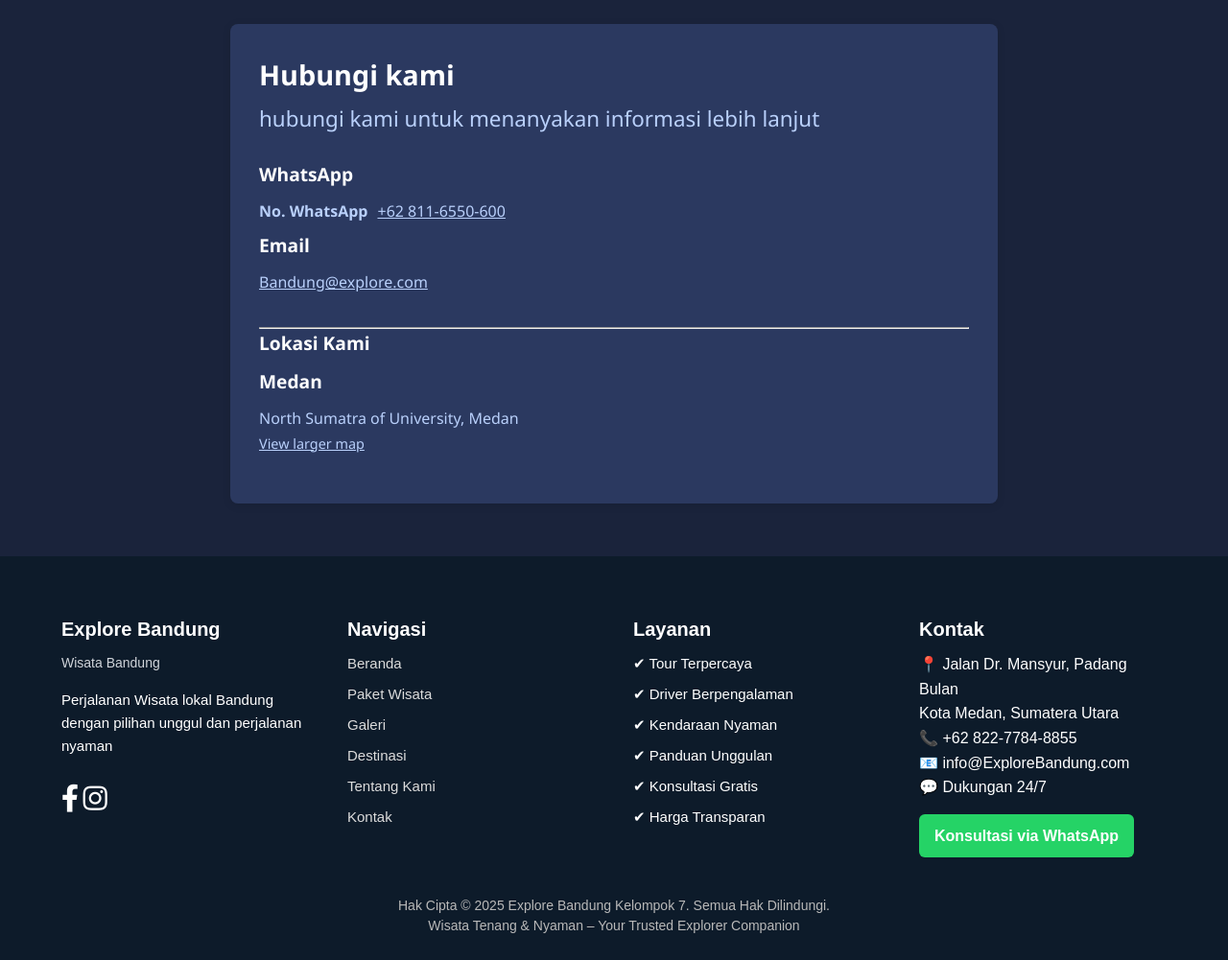
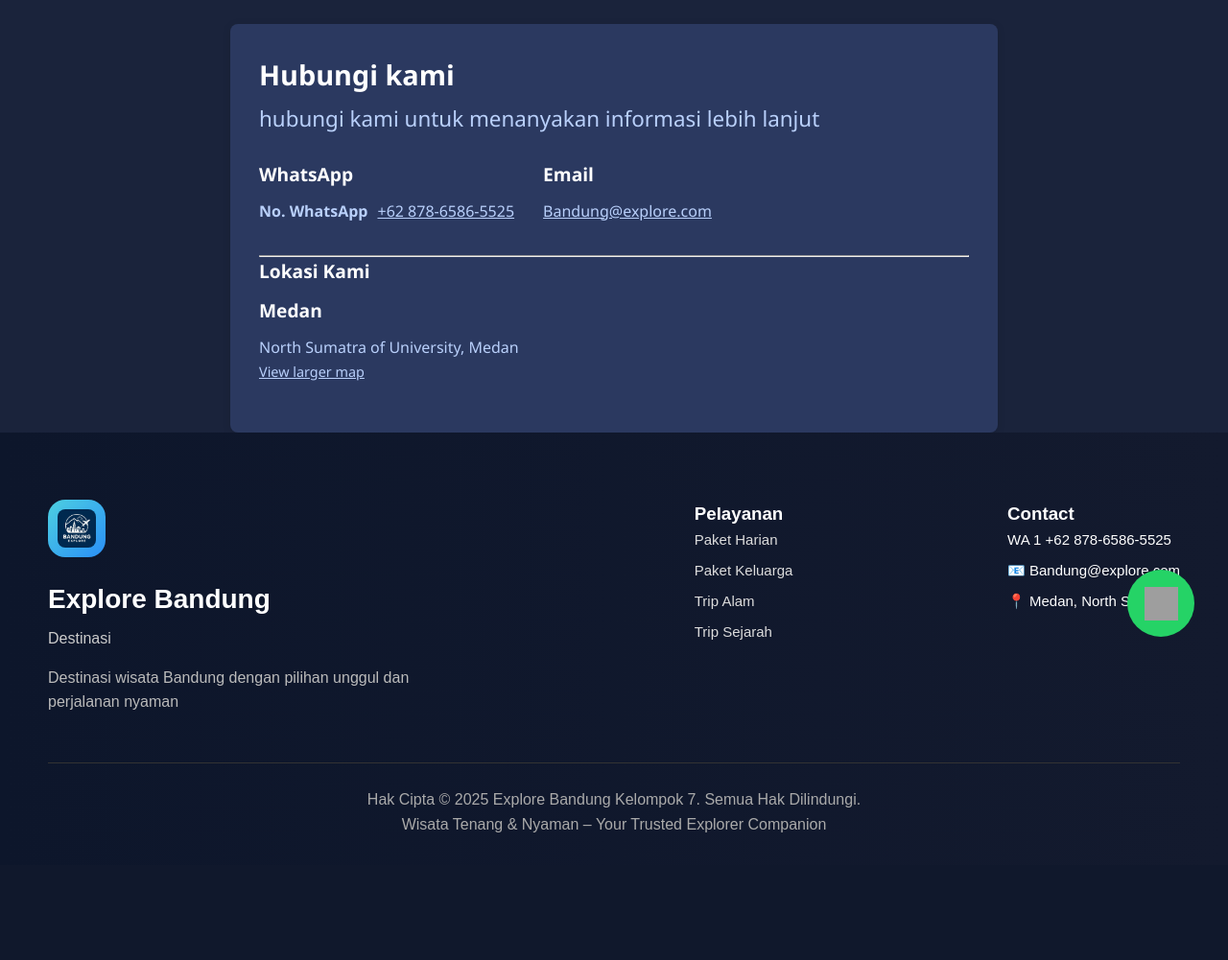
Before and after one commit to nofallcr/TUBESBANDUNG, a PHP site: page /hubungi.php in a window 1280 px wide. Shown: the part 101-1102 px from the top of the page at 96% size. After the commit the page ends 969 px from the top, so only its background shows below. Run offline with PHP 8.4, Linux system fonts and the light colour scheme; grey boxes are pictures that could not be loaded.

Commit message:
Memperbaiki beberapa file

```diff
--- a/Destinasi.php
+++ b/Destinasi.php
@@ -219,9 +219,7 @@
         </section>
 
     </main>
-<script src="Destinasi.js"></script>
 
-</body>
 <footer class="footer">
     <div class="footer-container">
 
@@ -284,4 +282,6 @@
         <p>Wisata Tenang & Nyaman – Your Trusted Explorer Companion</p>
     </div>
 </footer>
+<script src="Destinasi.js"></script>
+</body>
 </html>
--- a/hubungi.css
+++ b/hubungi.css
@@ -100,38 +100,48 @@ header h3 {
 }
 
 .footer {
-    background: #0D1B2A;
+    background: linear-gradient(90deg, #0d162b, #131a2e);;
     color: #fff;
-    padding: 60px 0 25px;
-    margin-top: 55px;
+    padding: 70px 50px 30px;
     font-family: Arial, sans-serif;
 }
 
 .footer-container {
-    width: 90%;
-    max-width: 1300px;
+    display: flex;
+    justify-content: space-between;
+    flex-wrap: wrap;
+    max-width: 1200px;
     margin: auto;
-    display: grid;
-    grid-template-columns: repeat(auto-fit, minmax(230px, 1fr));
     gap: 40px;
 }
 
-.footer-title {
-    font-size: 20px;
-    font-weight: bold;
-    margin-bottom: 8px;
+
+.footer-brand {
+    max-width: 450px;
 }
 
-.footer-sub {
-    font-size: 14px;
-    margin-bottom: 15px;
-    color: #d1d5db;
+.brand-icon img {
+    width: 60px;
+    height: 60px;
+    border-radius: 18px;
+    background: linear-gradient(135deg, #4dd0e1, #2a8ff7);
+    padding: 10px;
 }
 
-.footer-desc {
-    font-size: 15px;
-    line-height: 1.6;
-    margin-bottom: 20px;
+.footer-brand h2 {
+    margin: 15px 0 5px;
+    font-size: 28px;
+    font-weight: 700;
+}
+
+.brand-sub {
+    color: #ccc;
+    margin-bottom: 15px;
+}
+
+.brand-desc {
+    color: #bbb;
+    font-size: 16px;
 }
 
 .footer-col ul {
@@ -153,55 +163,37 @@ header h3 {
     color: #00ffa6;
 }
 
-.social-icons {
-        display: contents;
-        gap: 20px;
-        margin-top: 10px;
-        margin-bottom: 20px;
-        align-items: center;
+.footer-bottom {
+    margin-top: 50px;
+    text-align: center;
+    color: #aaa;
+    border-top: 1px solid #333;
+    padding-top: 25px;
 }
 
-.social-icons a {
-        color: #ffffff;
-        font-size: 1.8rem;
-        transition: color 0.3s ease;
+
+.wa-button {
+    position: fixed;
+    right: 35px;
+    bottom: 35px;
+    width: 70px;
+    height: 70px;
+    background: #25D366;
+    border-radius: 50%;
+    display: flex;
+    justify-content: center;
+    align-items: center;
+    cursor: pointer;
+    transition: 0.3s;
+    z-index: 9999;
+    pointer-events: auto;
 }
 
-.social-icons a:hover {
-        color: #3b82f6;
+.wa-button img {
+    width: 35px;
+    height: 35px;
 }
 
-.wa-btn {
-    display: inline-block;
-    margin-top: 15px;
-    padding: 10px 16px;
-    background: #25D366;
-    color: #fff;
-    text-decoration: none;
-    border-radius: 6px;
-    font-weight: bold;
-    transition: 0.3s;
+.wa-button:hover {
+    transform: scale(1.1);
 }
-
-.wa-btn:hover {
-    background: #1ebf5a;
-}
-
-.footer-bottom {
-    text-align: center;
-    margin-top: 40px;
-    font-size: 14px;
-    color: #b9b9b9;
-    line-height: 1.5;
-}
-
-@media (max-width: 600px) {
-    .footer-container {
-        grid-template-columns: 1fr;
-        text-align: center;
-    }
-
-    .footer-social {
-        justify-content: center;
-    }
-}
--- a/hubungi.js
+++ b/hubungi.js
@@ -1,76 +1,80 @@
-// Menangani pengiriman formulir booking
-document.getElementById('bookingForm').addEventListener('submit', function(e) {
+document.addEventListener("DOMContentLoaded", function () {
+
+
+    const form = document.getElementById('bookingForm');
+
+    if (form) {
+        form.addEventListener('submit', function (e) {
             e.preventDefault();
 
-    // Mengambil nilai dari formulir
-    const fullName = document.getElementById('fullName').value;
-    const travelDate = document.getElementById('travelDate').value;
-    const peopleCount = document.getElementById('peopleCount').value;
-    const pickupLocation = document.getElementById('pickupLocation').value;
-    const package = document.getElementById('package').value;
+            const fullName = getValue('fullName');
+            const travelDate = getValue('travelDate');
+            const peopleCount = getValue('peopleCount');
+            const pickupLocation = getValue('pickupLocation');
+            const packageVal = getValue('package');
 
-    // Validasi sederhana
-    if (!fullName || !travelDate || !peopleCount || !pickupLocation || !package) {
+            if (!fullName || !travelDate || !peopleCount || !pickupLocation || !packageVal) {
                 alert('Harap isi semua field yang diperlukan!');
                 return;
             }
 
-    // Format pesan untuk WhatsApp
-    const message = `Halo Toba Travel, saya ingin melakukan booking dengan detail sebagai berikut:
+            const message = `Halo Toba Travel, saya ingin melakukan booking:
 
 Nama: ${fullName}
 Tanggal Perjalanan: ${formatDate(travelDate)}
 Jumlah Orang: ${peopleCount}
 Lokasi Jemput: ${getLocationText(pickupLocation)}
-Paket: ${getPackageText(package)}
+Paket: ${getPackageText(packageVal)}
 
 Terima kasih.`;
 
-    // Encode pesan untuk URL
             const encodedMessage = encodeURIComponent(message);
 
-    // Membuka WhatsApp dengan pesan yang sudah diformat
-    const whatsappURL = `https://wa.me/6281397606622?text=${encodedMessage}`;
 
-    // Membuka jendela baru untuk WhatsApp
+            const whatsappURL = `https://wa.me/6287865865525?text=${encodedMessage}`;
             window.open(whatsappURL, '_blank');
 
-    // Reset formulir setelah pengiriman
-    this.reset();
+            form.reset();
+        });
+    }
+
+
+    const waBtn = document.getElementById("waBtn");
+    if (waBtn) {
+        waBtn.addEventListener("click", function () {
+            window.open("https://wa.me/6287865865525", "_blank");
+        });
+    }
+
 });
 
-// Fungsi untuk memformat tanggal
+function getValue(id) {
+    const el = document.getElementById(id);
+    return el ? el.value : "";
+}
+
 function formatDate(dateString) {
     const options = { day: 'numeric', month: 'long', year: 'numeric' };
     const date = new Date(dateString);
     return date.toLocaleDateString('id-ID', options);
 }
 
-// Fungsi untuk mendapatkan teks lokasi
-function getLocationText(locationValue) {
-    const locations = {
+function getLocationText(val) {
+    const items = {
         'hotel': 'Hotel',
         'airport': 'Bandara',
         'other': 'Lokasi Lainnya'
     };
-    return locations[locationValue] || locationValue;
+    return items[val] || val;
 }
 
-// Fungsi untuk mendapatkan teks paket
-function getPackageText(packageValue) {
-    const packages = {
+function getPackageText(val) {
+    const items = {
         'city-tour': 'City Tour Medan',
         'lake-toba': 'Danau Toba',
         'bukit-lawang': 'Bukit Lawang',
         'berastagi': 'Berastagi',
         'custom': 'Paket Kustom'
     };
-    return packages[packageValue] || packageValue;
+    return items[val] || val;
 }
-
-// Menambahkan tanggal minimum untuk input tanggal (hari ini)
-document.addEventListener('DOMContentLoaded', function() {
-    const today = new Date();
-    const formattedDate = today.toISOString().split('T')[0];
-    document.getElementById('travelDate').setAttribute('min', formattedDate);
-});
--- a/hubungi.php
+++ b/hubungi.php
@@ -5,9 +5,11 @@
     <meta name="viewport" content="width=device-width, initial-scale=1.0">
     <title>Hubungi Kami - ExploreBandung</title>
     <link rel="stylesheet" href="hubungi.css?v=<?= filemtime(__DIR__ . '/hubungi.css') ?>">
+    <link rel="stylesheet" href="https://cdnjs.cloudflare.com/ajax/libs/font-awesome/5.15.4/css/all.min.css">
 </head>
+<body>
 <?php include 'navbar.php'; ?>
-<body>
+
     <div class="container">
         <header>
             <h1>Hubungi kami</h1>
@@ -15,19 +17,24 @@
         </header>
 
         <section class="contact-info">
+
             <div class="contact-section">
                 <h3>WhatsApp</h3>
                 <div class="contact-item">
                     <span>No. WhatsApp</span>
-                    <a href="https://wa.me/628116550600" target="_blank"><u>+62 811-6550-600</u></a>
+                    <a href="https://wa.me/6287865865525" target="_blank">
+                        <u>+62 878-6586-5525</u>
+                    </a>
+                </div>
             </div>
 
             <div class="contact-section">
                 <h3>Email</h3>
                 <div class="contact-item">
-                    <a href="mailto:naufalmuhdzaki@gmail.com"><u>Bandung@explore.com</u></a>
+                    <a href="mailto:yamotarohiafarel@gmail.com"><u>Bandung@explore.com</u></a>
                 </div>
             </div>
+
         </section>
 
         <hr>
@@ -40,73 +47,57 @@
                 <p>North Sumatra of University, Medan</p>
                 <a href="https://maps.app.goo.gl/3TuMQWFyogWArFmw7" class="map-link"><u>View larger map</u></a>
             </div>
-
         </section>
     </div>
 
-    <script src="hubungi.js"></script>
-</body>
-<link rel="stylesheet" href="https://cdnjs.cloudflare.com/ajax/libs/font-awesome/5.15.4/css/all.min.css">
+    <?php $year = date("Y"); ?>
+
     <footer class="footer">
         <div class="footer-container">
 
-        <div class="footer-col">
-            <h3 class="footer-title">Explore Bandung</h3>
-            <p class="footer-sub">Wisata Bandung</p>
+            <div class="footer-brand">
+                <div class="brand-icon">
+                    <img src="LogoExploreBandung.jpeg" alt="Logo">
+                </div>
+                <h2>Explore Bandung</h2>
+                <p class="brand-sub">Destinasi</p>
 
-            <p class="footer-desc">
-                Perjalanan Wisata lokal Bandung dengan pilihan unggul dan perjalanan nyaman
+                <p class="brand-desc">
+                    Destinasi wisata Bandung dengan pilihan unggul dan perjalanan nyaman
                 </p>
-
-        <div class="social-icons">
-            <a href="https://www.facebook.com/profile.php?id=61584332882956" target="_blank" aria-label="Facebook"><i class="fab fa-facebook-f"></i></a>
-            <a href="https://www.instagram.com/explo_rebandung?igsh=MWFreGgxY2c3aHUwbQ==" target="_blank" aria-label="Instagram"><i class="fab fa-instagram"></i></a>
-        </div>
             </div>
 
             <div class="footer-col">
-            <h3 class="footer-title">Navigasi</h3>
+                <h3>Pelayanan</h3>
                 <ul>
-                <li><a href="beranda.php">Beranda</a></li>
-                <li><a href="paket.php">Paket Wisata</a></li>
-                <li><a href="galeri.php">Galeri</a></li>
-                <li><a href="Destinasi.php">Destinasi</a></li>
-                <li><a href="tentang_kami.php">Tentang Kami</a></li>
-                <li><a href="hubungi.php">Kontak</a></li>
+                    <li><a href="paket.php">Paket Harian</a></li>
+                    <li><a href="paket.php">Paket Keluarga</a></li>
+                    <li><a href="paket.php">Trip Alam</a></li>
+                    <li><a href="paket.php">Trip Sejarah</a></li>
                 </ul>
             </div>
 
             <div class="footer-col">
-            <h3 class="footer-title">Layanan</h3>
+                <h3>Contact</h3>
                 <ul>
-                <li>✔ Tour Terpercaya</li>
-                <li>✔ Driver Berpengalaman</li>
-                <li>✔ Kendaraan Nyaman</li>
-                <li>✔ Panduan Unggulan</li>
-                <li>✔ Konsultasi Gratis</li>
-                <li>✔ Harga Transparan</li>
+                    <li>WA 1 +62 878-6586-5525</li>
+                    <li>📧 Bandung@explore.com</li>
+                    <li>📍 Medan, North Sumatra</li>
                 </ul>
             </div>
-
-        <div class="footer-col">
-            <h3 class="footer-title">Kontak</h3>
-
-            <p>📍 Jalan Dr. Mansyur, Padang Bulan<br>
-            Kota Medan, Sumatera Utara</p>
-            <p>📞 +62 822-7784-8855</p>
-            <p>📧 info@ExploreBandung.com</p>
-            <p>💬 Dukungan 24/7</p>
-
-            <a href="https://wa.me/message/7P2VBISZETOPP1?src=qr" class="wa-btn" target="_blank">
-                Konsultasi via WhatsApp
-            </a>
-        </div>
-
         </div>
 
         <div class="footer-bottom">
             <p>Hak Cipta © <?php echo date("Y"); ?> Explore Bandung Kelompok 7. Semua Hak Dilindungi.</p>
             <p>Wisata Tenang & Nyaman – Your Trusted Explorer Companion</p>
         </div>
+
+        <div class="wa-button" id="waBtn">
+            <img src="wa.png" alt="WhatsApp">
+        </div>
     </footer>
+
+    <script src="hubungi.js"></script>
+
+</body>
 </html>
--- a/tentang_kami.php
+++ b/tentang_kami.php
@@ -45,8 +45,6 @@
         </div>
     </main>
 
-    <script src="tentang.js"></script>
-</body>
 <?php include 'ulasan.php'; ?>
 <footer class="footer">
     <div class="footer-container">
@@ -110,4 +108,7 @@
         <p>Wisata Tenang & Nyaman – Your Trusted Explorer Companion</p>
     </div>
 </footer>
+    <script src="tentang.js"></script>
+</body>
+
 </html>
```
Also changed, not shown: galeri.php (+4 -3 lines), paket.php (+4 -3 lines). Lines whose indentation alone changed are shown as unchanged.
